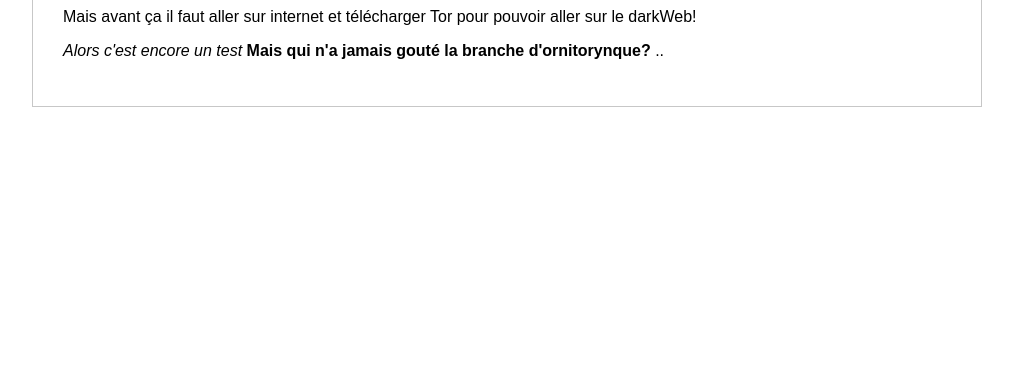
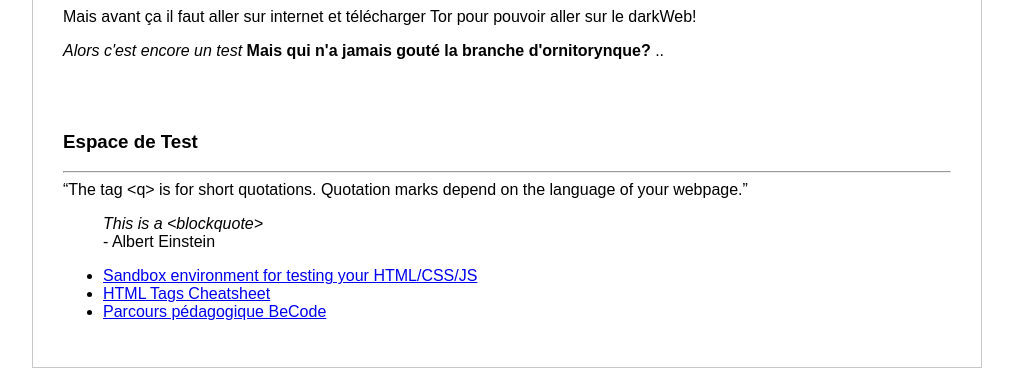
Before and after one commit to Arti-Art/markdown-warmup-html, a plain HTML site: page index.html in a window 1280 px wide. Shown: the part 1147-1523 px from the top of the page, without its empty margins (133-1146 px from the left). Before the commit the page ends 1262 px from the top, so only its background shows below. Drawn offline with Linux system fonts and the light colour scheme.

Commit message:
ajouts test HTML

```diff
--- a/index.html
+++ b/index.html
@@ -31,6 +31,23 @@
             <hr>
             <p>Mais avant ça il faut aller sur internet et télécharger Tor pour pouvoir aller sur le darkWeb!</p>
             <p><i>Alors c'est encore un test</i> <b>Mais qui n'a jamais gouté la branche d'ornitorynque?</b> ..</p>
+            <br><br>
+            <h3>Espace de Test</h3>
+            <hr>
+            <q>The tag &lt;q&gt; is for short quotations. Quotation marks depend on the language of your webpage.</q>
+            <blockquote>
+                <em>This is a &lt;blockquote&gt; </em><br/>
+                - Albert Einstein
+            </blockquote>
+            <ul>
+                <li>
+                    <a href="https://playcode.io/">Sandbox environment for testing your HTML/CSS/JS</a></li>
+                <li>
+                    <a href="https://html-css-js.com/html/tags/">HTML Tags Cheatsheet</a></li>
+                <li>
+                    <a href="https://docs.google.com/drawings/d/1oEpTTfaad2cpaonWMkeEbfbC_wYfatgtV61BxQFV9zU/edit">Parcours pédagogique BeCode</a></li>
+            </ul>
+
         </div>
     </body>
 </html>
```
